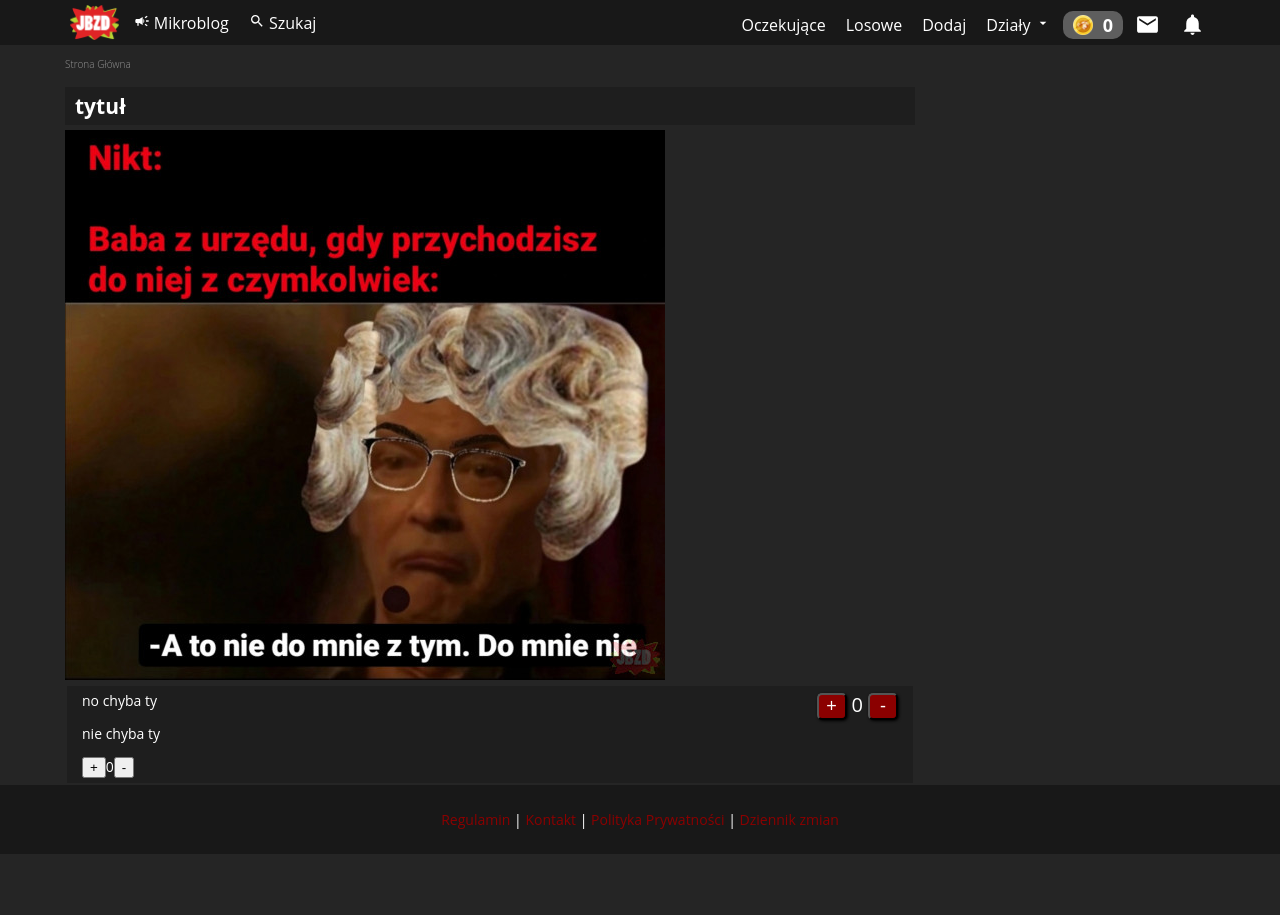
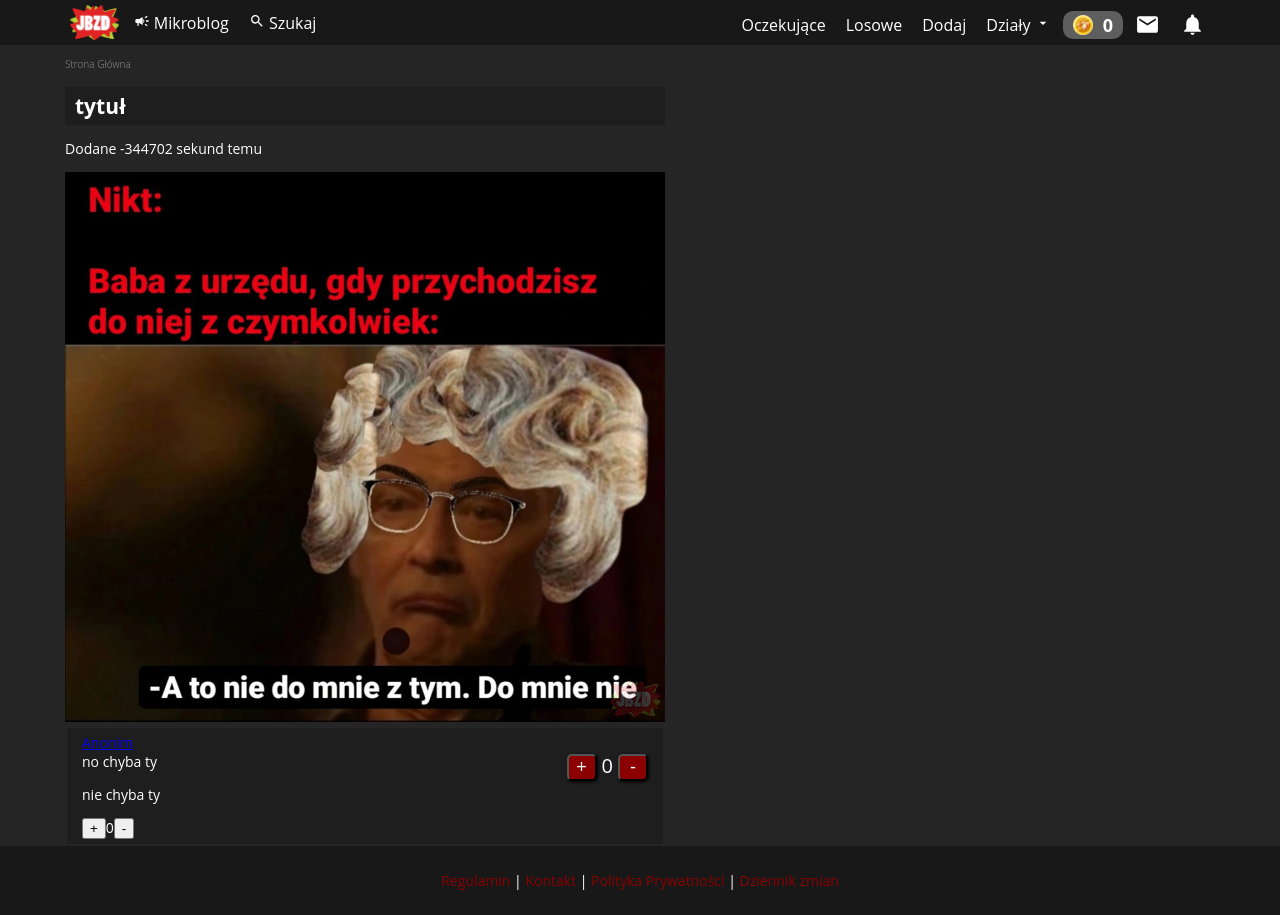
Before and after one commit to c3sare/jbzdclone, a React (Create React App) app: page / in a window 1280 px wide. Before the commit the page ends 854 px from the top, so only its background shows below. Built offline with nearby package versions, Linux system fonts and the light colour scheme.

Commit message:
index improves add timing, new css to posts

```diff
--- a/src/routes/Index.tsx
+++ b/src/routes/Index.tsx
@@ -1,19 +1,25 @@
 import "../styles/Posts.css";
 
+import {Link} from "react-router-dom";
+
 interface Post {
-  id: Number;
+  id: number;
   userId: number;
+  userName: string;
   title: string;
+  addDate: string;
   img: string;
   likes: number;
   comments: Array<{
     id: number;
     userId: number;
+    userName: string;
     likes: number;
     text: string;
     subcomments: Array<{
       id: number;
       userId: number;
+      userName: string;
       likes: number;
       text: string;
     }>;
@@ -24,19 +30,23 @@ const posts: Post[] = [
   {
     id: 1,
     userId: 1,
+    userName: "Anonimowy",
     title: "tytuł",
+    addDate: "Fri Jun 24 2022 15:12:00 GMT+0200 (czas środkowoeuropejski letni)",
     img: "/images/upload/1.jpg",
     likes: 0,
     comments: [
       {
         id: 1,
         userId: 1,
+        userName: "Anonim",
         likes: 0,
         text: "no chyba ty",
         subcomments: [
           {
             id: 1,
             userId: 2,
+            userName: "Anonim",
             likes: 0,
             text: "nie chyba ty",
           },
@@ -47,16 +57,46 @@ const posts: Post[] = [
 ];
 
 const Index = () => {
+
+  const alongAgo = (time: string) => {
+    const currentTime = new Date().getTime();
+    const addTime = new Date(time).getTime();
+
+    const inSeconds = (currentTime-addTime)/1000;
+
+    if(inSeconds < 60) {
+      return `Dodane ${Math.floor(inSeconds)} sekund temu`;
+    } else if(inSeconds >= 60 && inSeconds < 60*60) {
+      return `Dodane ${Math.floor(inSeconds/60)} minut temu`;
+    } else if(inSeconds >= 60*60 && inSeconds < 60*60*24) {
+      return `Dodane ${Math.floor(inSeconds/60/60)} godzin temu`;
+    } else if(inSeconds >= 60*60*24 && inSeconds < 60*60*24*7) {
+      return `Dodane ${Math.floor(inSeconds/60/60/24)} dni temu`;
+    } else if(inSeconds >= 60*60*24*7 && inSeconds < 60*60*24*30) {
+      return `Dodane ${Math.floor(inSeconds/60/60/24/7)} tygodnie temu`;
+    } else if(inSeconds >= 60*60*24*30 && inSeconds < 60*60*24*365) {
+      return `Dodane ${Math.floor(inSeconds/60/60/24/30)} miesięcy temu`;
+    } else if(inSeconds >= 60*60*24*365) {
+      return `Dodane ${Math.floor(inSeconds/60/60/24/365)} lat temu`
+    }
+  }
+
+
   return (
     <div className="posts">
       {posts.map((post) => (
-        <div className="post">
+        <div className="post" key={post.id}>
           <h2>{post.title}</h2>
+          <p>{alongAgo(post.addDate)}</p>
           <img src={post.img} alt={post.title} />
           <div className="comments">
             {post.comments.map((comment) => (
-              <div className="comment">
-                <span>{comment.text}</span>
+              <div className="comment" key={comment.id}>
+                <span>
+                  <Link to={`/users/${comment.userId}`}>{comment.userName}</Link>
+                  <br/>
+                  {comment.text}
+                </span>
                 <div className="likes">
                   <button>+</button>
                   <span>{comment.likes}</span>
@@ -64,7 +104,7 @@ const Index = () => {
                 </div>
                 <div className="subComments">
                   {comment.subcomments.map((subcomment) => (
-                    <div className="subComment">
+                    <div className="subComment" key={subcomment.id}>
                       <p>{subcomment.text}</p>
                       <div className="subLikes">
                         <button>+</button>
--- a/src/styles/Posts.css
+++ b/src/styles/Posts.css
@@ -1,5 +1,6 @@
 .posts {
-  width: calc(100% - 300px);
+  flex: 1 1;
+  display: flex;
 }
 
 .post h2 {
```
